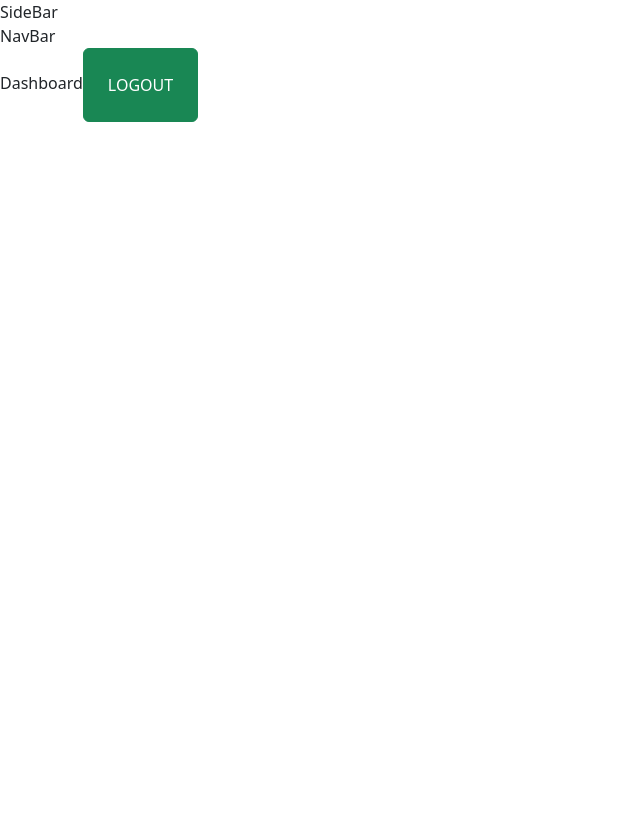
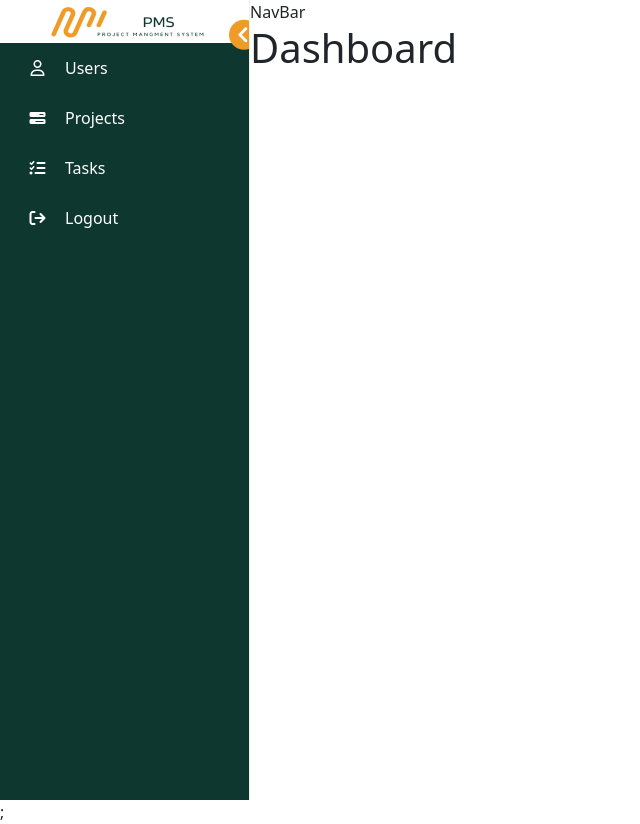
Before and after one commit to amalshaban/projectmanagementsystem, a React (Vite) app: page /#/dashboard in a window 1280 px wide. Shown: the whole page, without its empty margins (0-640 px from the left). Before the commit the page ends 800 px from the top, so only its background shows below. Built offline with nearby package versions, Linux system fonts and the light colour scheme.

Commit message:
sidebar-complete

```diff
--- a/src/App.css
+++ b/src/App.css
@@ -73,3 +73,26 @@
         background-color: #f39c12;
     }
 }
+
+/*-------------sidebar---------------*/
+.sidebar .css-dip3t8{
+    background-color: #0E382F !important;
+    color: #fff;
+
+
+.toggle{
+    color: var(--main-bg-color);
+    position: absolute;
+    top: 20px;
+    right: 0;
+    width: 20px;
+    height: 20px;
+    font-size: 30px;
+
+    }
+    .css-1t8x7v1 >.ps-menu-button:hover{
+        background-color: transparent !important;
+        color: var(--main-bg-color);
+    }
+
+}
--- a/src/Modules/Dashboard/Dashboard.tsx
+++ b/src/Modules/Dashboard/Dashboard.tsx
@@ -1,16 +1,9 @@
-
-import { useNavigate } from 'react-router-dom';
 
 export default function Dashboard() {
 
-  let navigate = useNavigate();
-  let handleClick=()=>{
-    localStorage.removeItem('token');
-    navigate('/login');
-  }
   return (
-    <div>Dashboard
-      <button className='btn btn-success p-4' onClick={handleClick}>LOGOUT</button>
+    <div>
+      <h1>Dashboard</h1>
     </div>
   )
 }
--- a/src/Modules/Shared/Components/MasterLayout/MasterLayout.tsx
+++ b/src/Modules/Shared/Components/MasterLayout/MasterLayout.tsx
@@ -6,9 +6,16 @@ import NavBar from '../NavBar/NavBar'
 export default function MasterLayout() {
   return (
     <>
+    <div className='d-flex'>
+    <div>
     <SideBar/>
-    <NavBar/>
-    <Outlet/>
+    </div>
+      <div>
+      <NavBar/>
+      <Outlet/>
+      </div>
+    </div>
+
     </>
   )
 }
--- a/src/Modules/Shared/Components/SideBar/SideBar.tsx
+++ b/src/Modules/Shared/Components/SideBar/SideBar.tsx
@@ -1,7 +1,32 @@
-import React from 'react'
+import { useState } from 'react';
+import { Sidebar as Prosidebar, Menu, MenuItem } from 'react-pro-sidebar';
+import { Link, useNavigate } from 'react-router-dom';
+export default function SideBar() {
+  const[togglecol,Settogglecol]=useState(false)
+  const toggle=()=>{
+    Settogglecol(!togglecol)
+  }
+  const logout=()=>{
+    localStorage.removeItem("token")
+    navigate("/Login")
+  }
+  const navigate=useNavigate()
 
-export default function SideBar() {
   return (
-    <div>SideBar</div>
+    <>
+    <Prosidebar collapsed={togglecol} className='vh-100 position-relative sidebar p-0'>
+      <div className='text-center bg-white'>
+      <img src='\src\assets\images\nav-logo.png'  />
+
+      </div>
+  <Menu>
+    <MenuItem icon={<i className="fa-regular fa-user"></i>} component={<Link to="users-list" />}> Users</MenuItem>
+    <MenuItem icon={<i className="fa-solid fa-bars-progress"></i>} component={<Link to="project-list" />}> Projects</MenuItem>
+    <MenuItem icon={<i className="fa-solid fa-list-check"></i>} component={<Link to="tasks-list" />}> Tasks</MenuItem>
+    <MenuItem icon={<i className="fa-solid fa-arrow-right-from-bracket"></i>} onClick={logout}> Logout</MenuItem>
+  </Menu>
+  <i className="fa-solid fa-circle-chevron-left toggle" onClick={toggle}></i>
+</Prosidebar>;
+    </>
   )
 }
```
